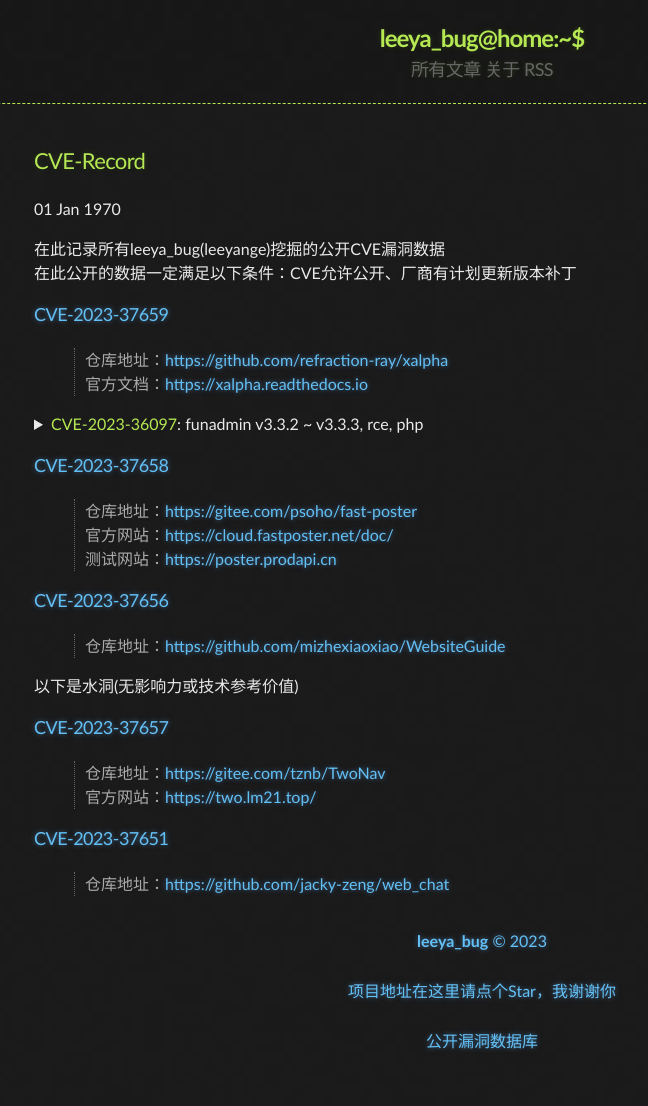
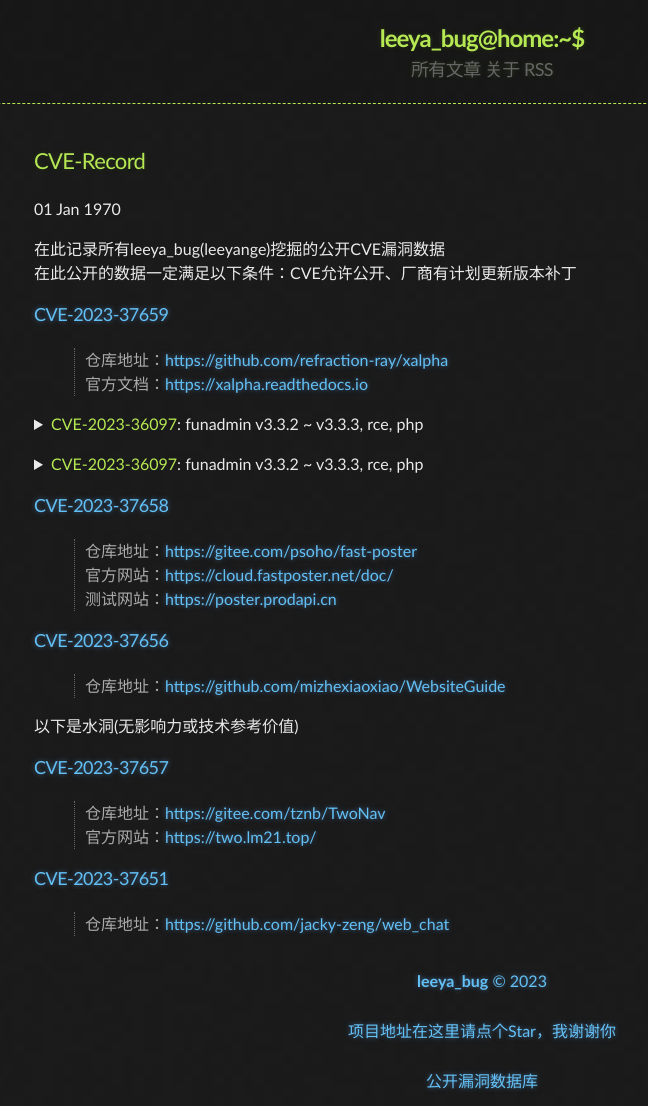
Before and after one commit to Leeyangee/leeyangee.github.io, a Jekyll site: the page built from _posts/1970-01-01-CVE-Record.md, in a window 1280 px wide. Shown: the whole page, without its empty margins (158-806 px from the left). Built offline with Jekyll 4.4.1, drawn with Linux system fonts in a browser that asks for light colours; before the commit the page ends 1066 px from its top, so only the background shows below that.

Commit message:
Update 1970-01-01-CVE-Record.md

```diff
--- a/_posts/1970-01-01-CVE-Record.md
+++ b/_posts/1970-01-01-CVE-Record.md
@@ -10,10 +10,19 @@
 > 仓库地址：<https://github.com/refraction-ray/xalpha>
 > 官方文档：<https://xalpha.readthedocs.io>
 
-<details id="CVE" name="CVE-2023-36097">
+<details>
       <summary><font color="#b5e853">CVE-2023-36097</font>: funadmin v3.3.2 ~ v3.3.3, rce, php</summary>
       <pre><code>
-<a href="https://gitee.com/funadmin/funadmin">CVE-2023-36097</a>
+<a id="cve1" href="https://gitee.com/funadmin/funadmin">CVE-2023-36097</a>
+仓库地址：<a href="https://gitee.com/funadmin/funadmin">https://gitee.com/funadmin/funadmin</a>
+官方网站：<a href="https://www.funadmin.com">https://www.funadmin.com</a>
+      </code></pre>
+</details><p></p>
+
+<details>
+      <summary><font color="#b5e853">CVE-2023-36097</font>: funadmin v3.3.2 ~ v3.3.3, rce, php</summary>
+      <pre><code>
+<a id="cve1" href="https://gitee.com/funadmin/funadmin">CVE-2023-36097</a>
 仓库地址：<a href="https://gitee.com/funadmin/funadmin">https://gitee.com/funadmin/funadmin</a>
 官方网站：<a href="https://www.funadmin.com">https://www.funadmin.com</a>
       </code></pre>
```
